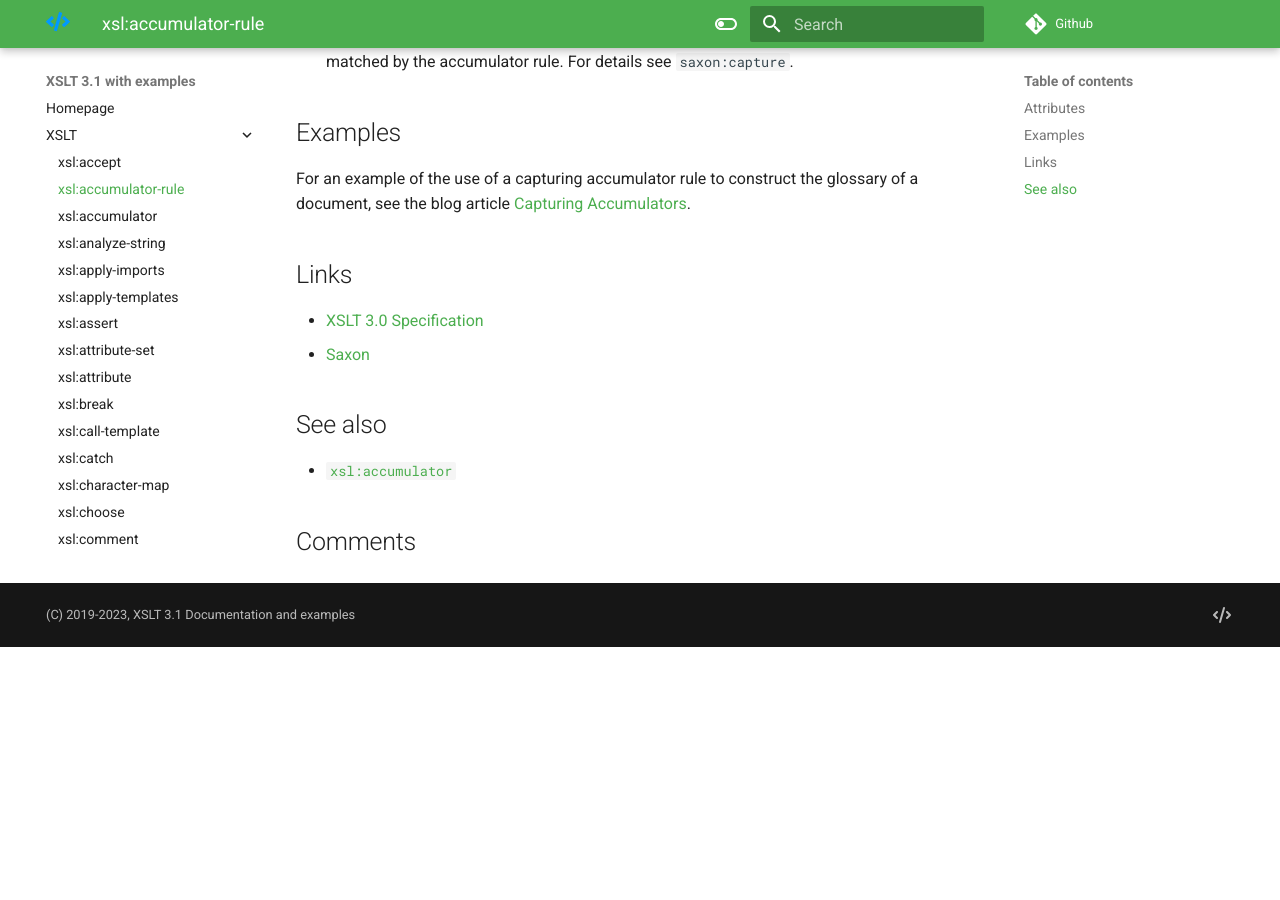
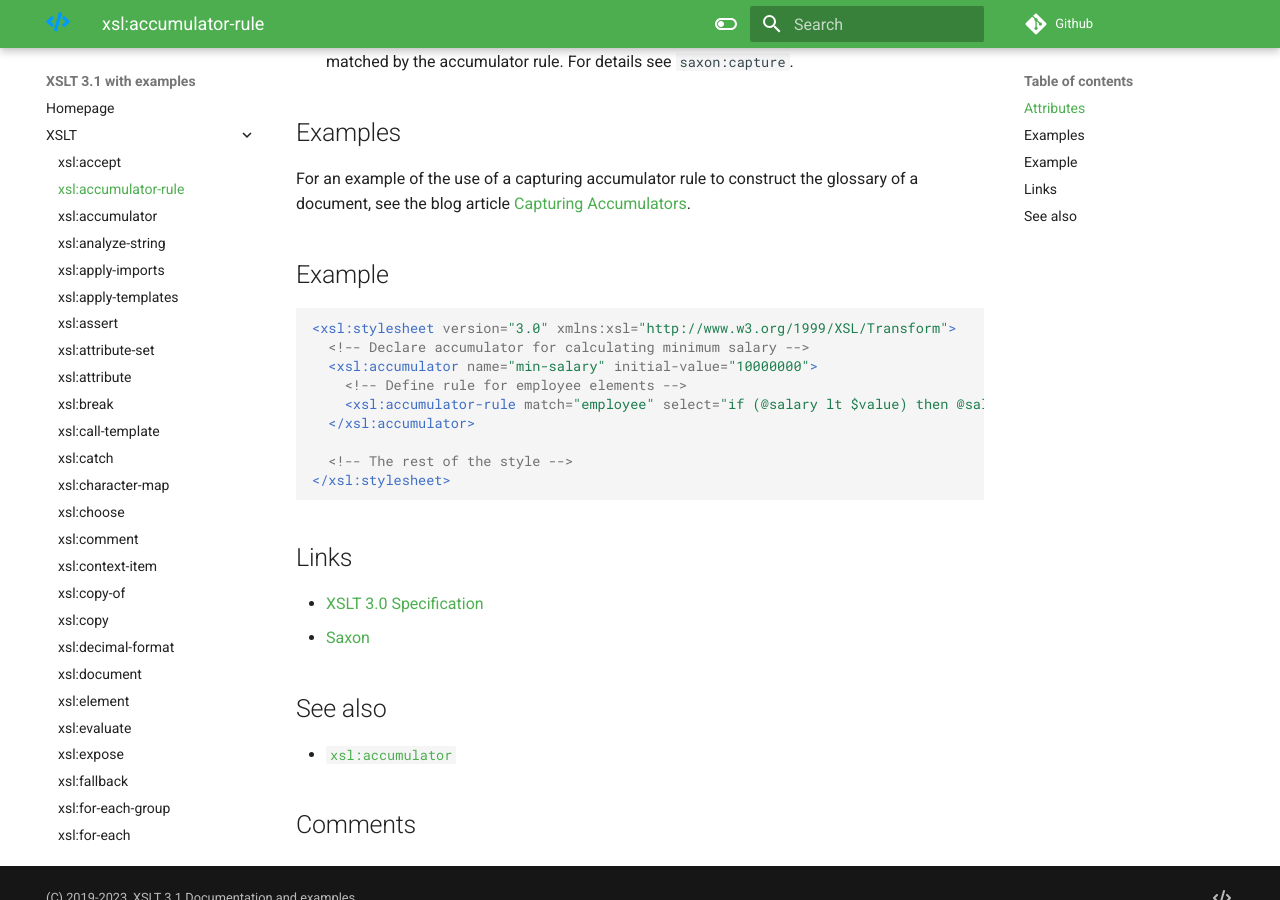
Before and after one commit to xsltdev/xsltdev.com, an MkDocs documentation site: the page built from docs/xslt/xsl-accumulator-rule.md, in a window 1280 px wide and 900 px high, scrolled down 1082 px. Built offline with MkDocs 1.6.1 and Material for MkDocs 9.7.7, drawn with Linux system fonts in a browser that asks for light colours; comment, search, counter and statistics services are not loaded; before the commit the page ends 1729 px from its top, so only the background shows below that.

Commit message:
Update xsl-accumulator-rule.md

````diff
--- a/docs/xslt/xsl-accumulator-rule.md
+++ b/docs/xslt/xsl-accumulator-rule.md
@@ -33,6 +33,20 @@ _Available in XSLT 3.0. From Saxon 9.8, available in all editions. Implemented i
 
 For an example of the use of a capturing accumulator rule to construct the glossary of a document, see the blog article [Capturing Accumulators](http://dev.saxonica.com/blog/mike/2018/03/capturing-accumulators.html).
 
+## Example
+
+```xslt
+<xsl:stylesheet version="3.0" xmlns:xsl="http://www.w3.org/1999/XSL/Transform">
+  <!-- Declare accumulator for calculating minimum salary -->
+  <xsl:accumulator name="min-salary" initial-value="10000000">
+    <!-- Define rule for employee elements -->
+    <xsl:accumulator-rule match="employee" select="if (@salary lt $value) then @salary else $value"/>
+  </xsl:accumulator>
+
+  <!-- The rest of the style -->
+</xsl:stylesheet>
+```
+
 ## Links
 
 - [XSLT 3.0 Specification](http://www.w3.org/TR/xslt-30/#element-accumulator-rule)
````
